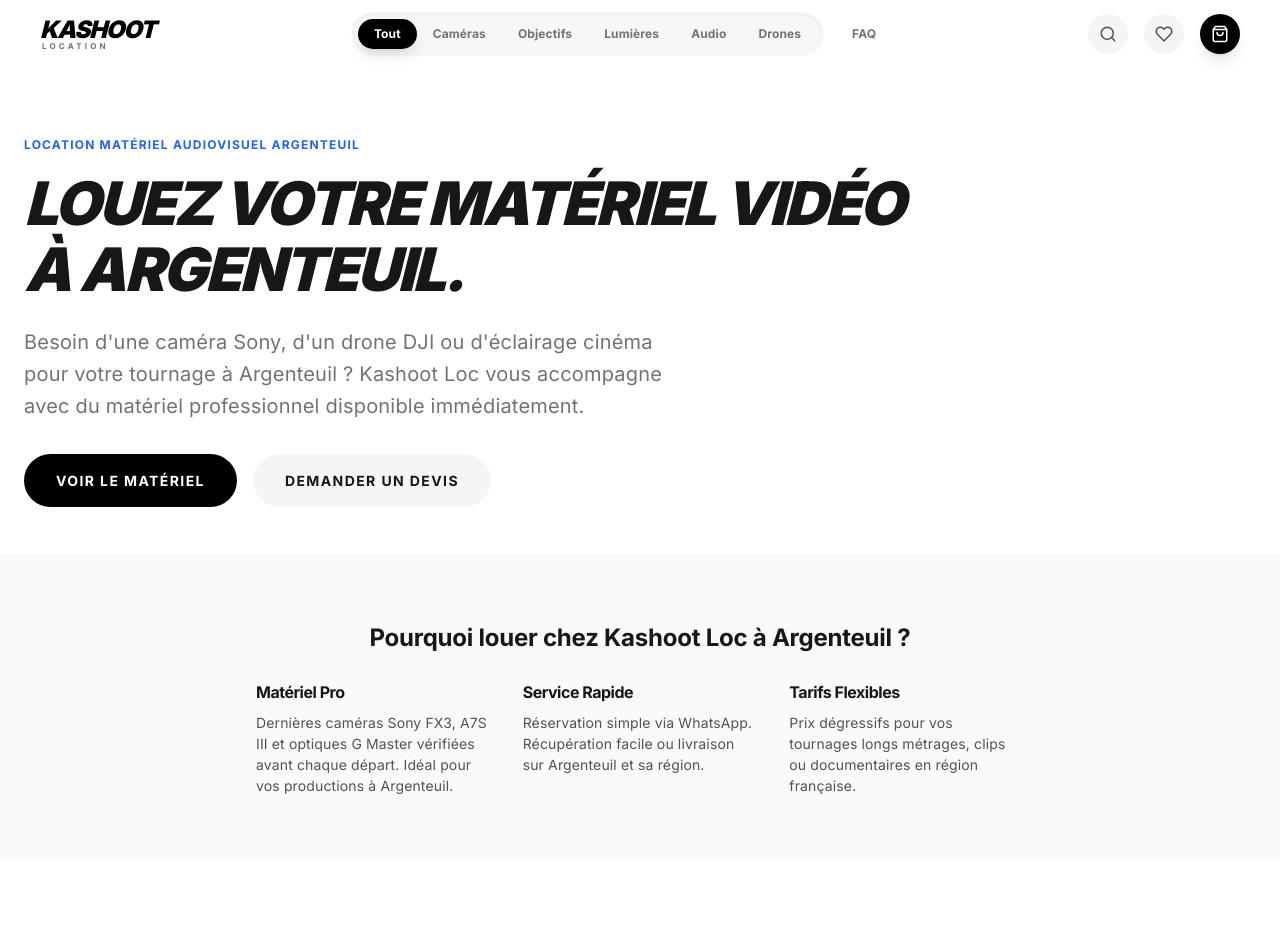
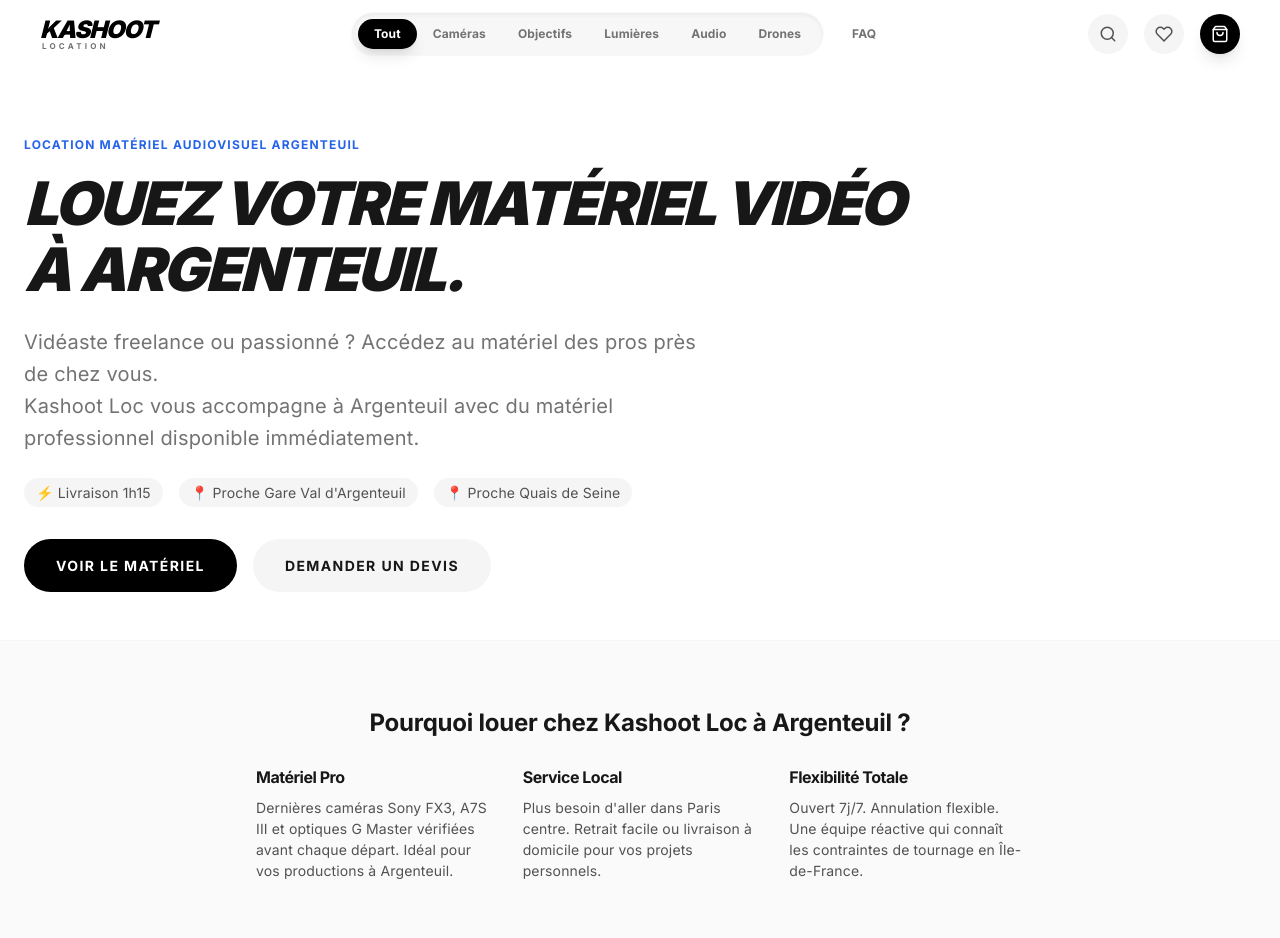
Before and after one commit to Ryn-95/Kashoot-Loc, a Next.js app: page /location/argenteuil in a window 1280 px wide. Shown: the top 938 px of the page. Built offline with nearby package versions, Linux system fonts and the light colour scheme; grey boxes are pictures that could not be loaded.

Commit message:
feat(seo): implement smart content generation for location pages to fix duplicate content issues and improve local authority

```diff
--- a/app/location/[city]/page.tsx
+++ b/app/location/[city]/page.tsx
@@ -2,6 +2,8 @@
 import { notFound } from 'next/navigation';
 import EquipmentGrid from '@/components/sections/EquipmentGrid';
 import { equipmentItems } from '@/data/equipment';
+import { getCityContent, contentTemplates } from '@/data/city-content';
+import Link from 'next/link';
 
 // Define the cities we want to target for SEO
 const cities = [
@@ -99,8 +101,11 @@
   const city = cities.find(c => c.slug === params.city);
   if (!city) return {};
 
+  const cityContent = getCityContent(city.slug);
+  const vibeText = contentTemplates[cityContent.vibe].intro;
+
   const title = `Location Matériel Vidéo ${city.name} - Caméras, Drones, Lumières | Kashoot Loc`;
-  const description = `Louez votre matériel audiovisuel à ${city.name} et en région. Caméras Sony, Drones DJI, Lumières Cinéma. Devis immédiat sur WhatsApp. Livraison possible.`;
+  const description = `Louez votre matériel audiovisuel à ${city.name} (${city.zip}). ${vibeText} Livraison en ${cityContent.deliveryTime} sur ${city.name} et environs.`;
 
   return {
     title,
@@ -112,7 +117,8 @@
       `matériel cinéma ${city.name}`,
       "Sony FX3",
       "Sony A7S III",
-      "Kashoot Loc"
+      "Kashoot Loc",
+      ...(cityContent.landmarks || [])
     ],
     openGraph: {
       title,
@@ -128,6 +134,9 @@
 export default function LocationPage({ params }: Props) {
   const city = cities.find(c => c.slug === params.city);
   if (!city) notFound();
+
+  const cityContent = getCityContent(city.slug);
+  const template = contentTemplates[cityContent.vibe];
 
   // LocalBusiness Schema for this specific location/service area
   const jsonLd = {
@@ -154,7 +163,21 @@
       addressCountry: 'FR'
     },
     priceRange: '€€',
-    image: 'https://www.kashootloc.fr/images/logo.png'
+    image: 'https://www.kashootloc.fr/images/logo.png',
+    openingHoursSpecification: {
+      '@type': 'OpeningHoursSpecification',
+      dayOfWeek: [
+        "Monday",
+        "Tuesday",
+        "Wednesday",
+        "Thursday",
+        "Friday",
+        "Saturday",
+        "Sunday"
+      ],
+      opens: "09:00",
+      closes: "23:00"
+    }
   };
 
   return (
@@ -174,9 +197,21 @@
             LOUEZ VOTRE MATÉRIEL VIDÉO À {city.name.toUpperCase()}.
           </h1>
           <p className="text-lg md:text-xl text-neutral-500 max-w-2xl leading-relaxed">
-            Besoin d'une caméra Sony, d'un drone DJI ou d'éclairage cinéma pour votre tournage à {city.name} ?
-            Kashoot Loc vous accompagne avec du matériel professionnel disponible immédiatement.
+            {template.intro} <br />
+            Kashoot Loc vous accompagne à {city.name} avec du matériel professionnel disponible immédiatement.
           </p>
+
+          <div className="flex flex-wrap gap-4 mt-6 text-sm text-neutral-600">
+            <span className="flex items-center gap-2 bg-neutral-100 px-3 py-1 rounded-full">
+              ⚡️ Livraison {cityContent.deliveryTime}
+            </span>
+            {cityContent.landmarks.map((landmark, i) => (
+               <span key={i} className="flex items-center gap-2 bg-neutral-100 px-3 py-1 rounded-full">
+                 📍 Proche {landmark}
+               </span>
+            ))}
+          </div>
+
           <div className="mt-8 flex gap-4">
              <a href="#catalogue" className="bg-black text-white px-8 py-4 rounded-full font-bold text-sm uppercase tracking-widest hover:bg-neutral-800 transition-all">
                Voir le matériel
@@ -198,22 +233,51 @@
                 <p className="text-sm text-neutral-600">Dernières caméras Sony FX3, A7S III et optiques G Master vérifiées avant chaque départ. Idéal pour vos productions à {city.name}.</p>
               </div>
               <div>
-                <h3 className="font-bold mb-2">Service Rapide</h3>
-                <p className="text-sm text-neutral-600">Réservation simple via WhatsApp. Récupération facile ou livraison sur {city.name} et sa région.</p>
+                <h3 className="font-bold mb-2">Service Local</h3>
+                <p className="text-sm text-neutral-600">{template.why}</p>
               </div>
               <div>
-                <h3 className="font-bold mb-2">Tarifs Flexibles</h3>
-                <p className="text-sm text-neutral-600">Prix dégressifs pour vos tournages longs métrages, clips ou documentaires en région {city.name === 'Paris' ? 'Île-de-France' : 'française'}.</p>
+                <h3 className="font-bold mb-2">Flexibilité Totale</h3>
+                <p className="text-sm text-neutral-600">Ouvert 7j/7. Annulation flexible. Une équipe réactive qui connaît les contraintes de tournage en Île-de-France.</p>
               </div>
            </div>
         </div>
       </section>
 
-      {/* Catalog */}
+      {/* Catalogue Grid */}
       <div id="catalogue">
-        <EquipmentGrid />
+        <EquipmentGrid items={equipmentItems} />
       </div>
 
+      {/* Maillage Interne - Villes Voisines */}
+      <section className="py-12 px-6 border-t border-neutral-100">
+        <div className="max-w-7xl mx-auto">
+          <h3 className="text-sm font-bold uppercase tracking-wider text-neutral-400 mb-6">
+            Location matériel vidéo à proximité de {city.name}
+          </h3>
+          <div className="flex flex-wrap gap-4">
+            {cityContent.nearbyCities.map((nearbySlug) => {
+              const nearbyCity = cities.find(c => c.slug === nearbySlug);
+              if (!nearbyCity) return null;
+              return (
+                <Link
+                  key={nearbySlug}
+                  href={`/location/${nearbySlug}`}
+                  className="text-sm text-blue-600 hover:underline bg-blue-50 px-4 py-2 rounded-lg"
+                >
+                  Location {nearbyCity.name}
+                </Link>
+              );
+            })}
+             <Link
+                  href="/location/paris"
+                  className="text-sm text-neutral-500 hover:text-neutral-900 px-4 py-2"
+                >
+                  Voir toutes les villes
+            </Link>
+          </div>
+        </div>
+      </section>
     </main>
   );
 }
--- /dev/null
+++ b/data/city-content.ts
@@ -0,0 +1,145 @@
+
+export type CityContent = {
+  vibe: 'business' | 'creative' | 'residential' | 'student' | 'premium';
+  deliveryTime: string;
+  landmarks: string[];
+  nearbyCities: string[]; // Slugs
+};
+
+// Logique de contenu par défaut si la ville n'est pas spécifiée
+export const defaultCityContent: CityContent = {
+  vibe: 'residential',
+  deliveryTime: '2h',
+  landmarks: ['Centre-ville', 'Zone d\'activités'],
+  nearbyCities: ['paris', 'saint-denis']
+};
+
+export const citySpecifics: Record<string, CityContent> = {
+  // --- 75 PARIS ---
+  'paris': {
+    vibe: 'premium',
+    deliveryTime: '1h',
+    landmarks: ['Tour Eiffel', 'Champs-Élysées', 'Le Marais', 'Bastille'],
+    nearbyCities: ['boulogne-billancourt', 'saint-denis', 'neuilly-sur-seine', 'montreuil', 'levallois-perret']
+  },
+
+  // --- 93 SEINE-SAINT-DENIS ---
+  'saint-denis': {
+    vibe: 'creative',
+    deliveryTime: '45min', // Proche entrepôt
+    landmarks: ['Cité du Cinéma', 'Stade de France', 'Studios de Paris'],
+    nearbyCities: ['aubervilliers', 'saint-ouen', 'epinay-sur-seine', 'paris']
+  },
+  'aubervilliers': {
+    vibe: 'creative',
+    deliveryTime: '45min',
+    landmarks: ['Les Docks', 'Studios 93', 'Canal Saint-Denis'],
+    nearbyCities: ['saint-denis', 'pantin', 'paris']
+  },
+  'montreuil': {
+    vibe: 'creative',
+    deliveryTime: '1h',
+    landmarks: ['Studios Albatros', 'Mairie de Montreuil', 'Croix de Chavaux'],
+    nearbyCities: ['bagnolet', 'vincennes', 'paris']
+  },
+  'aulnay-sous-bois': {
+    vibe: 'residential',
+    deliveryTime: '30min', // Base logistique fictive proche
+    landmarks: ['O\'Parinor', 'Gare RER B', 'Zone Industrielle'],
+    nearbyCities: ['le-blanc-mesnil', 'sevran', 'roissy-en-france']
+  },
+  'roissy-en-france': {
+    vibe: 'business',
+    deliveryTime: '30min',
+    landmarks: ['Aéroport CDG', 'Zone Hôtelière', 'Parc des Expositions'],
+    nearbyCities: ['goussainville', 'tremblay-en-france', 'aulnay-sous-bois']
+  },
+  'saint-ouen': {
+    vibe: 'business',
+    deliveryTime: '1h',
+    landmarks: ['Puces de Saint-Ouen', 'Siège Région Île-de-France', 'Docks'],
+    nearbyCities: ['saint-denis', 'clichy', 'paris']
+  },
+
+  // --- 92 HAUTS-DE-SEINE ---
+  'boulogne-billancourt': {
+    vibe: 'premium',
+    deliveryTime: '1h30',
+    landmarks: ['TF1', 'Canal+', 'La Seine Musicale'],
+    nearbyCities: ['issy-les-moulineaux', 'saint-cloud', 'paris', 'neuilly-sur-seine']
+  },
+  'neuilly-sur-seine': {
+    vibe: 'premium',
+    deliveryTime: '1h15',
+    landmarks: ['La Défense', 'Jardin d\'Acclimatation', 'Fondation Louis Vuitton'],
+    nearbyCities: ['levallois-perret', 'courbevoie', 'paris']
+  },
+  'courbevoie': {
+    vibe: 'business',
+    deliveryTime: '1h15',
+    landmarks: ['La Défense', 'Esplanade', 'Grande Arche'],
+    nearbyCities: ['nanterre', 'neuilly-sur-seine', 'puteaux']
+  },
+  'issy-les-moulineaux': {
+    vibe: 'business',
+    deliveryTime: '1h30',
+    landmarks: ['Sièges TV', 'Île Saint-Germain'],
+    nearbyCities: ['boulogne-billancourt', 'vanves', 'paris']
+  },
+
+  // --- 94 VAL-DE-MARNE ---
+  'creteil': {
+    vibe: 'residential',
+    deliveryTime: '1h30',
+    landmarks: ['Lac de Créteil', 'Préfecture', 'Créteil Soleil'],
+    nearbyCities: ['maisons-alfort', 'saint-maur-des-fosses', 'bonneuil']
+  },
+  'vincennes': {
+    vibe: 'premium',
+    deliveryTime: '1h15',
+    landmarks: ['Château de Vincennes', 'Bois de Vincennes', 'Bérault'],
+    nearbyCities: ['montreuil', 'fontenay-sous-bois', 'paris', 'saint-mande']
+  },
+
+  // --- 95 VAL D'OISE ---
+  'cergy': {
+    vibe: 'student',
+    deliveryTime: '2h',
+    landmarks: ['Port Cergy', 'ESSEC', '3 Fontaines'],
+    nearbyCities: ['pontoise', 'neuville', 'conflans']
+  },
+  'argenteuil': {
+    vibe: 'residential',
+    deliveryTime: '1h15',
+    landmarks: ['Gare Val d\'Argenteuil', 'Quais de Seine'],
+    nearbyCities: ['sartrouville', 'colombes', 'bezons']
+  }
+};
+
+export const getCityContent = (slug: string): CityContent => {
+  return citySpecifics[slug] || defaultCityContent;
+};
+
+// Templates de textes basés sur le "Vibe"
+export const contentTemplates = {
+  business: {
+    intro: "Pour vos productions corporate, interviews ou reportages institutionnels, la fiabilité est clé.",
+    why: "Livraison express directement dans vos bureaux ou sur votre lieu de tournage. Facturation simplifiée pour les entreprises."
+  },
+  creative: {
+    intro: "Clips, courts-métrages, documentaires : libérez votre créativité sans contrainte technique.",
+    why: "Accès privilégié aux dernières optiques cinéma et caméras grand capteur. Tarifs adaptés aux jeunes créateurs."
+  },
+  premium: {
+    intro: "L'excellence pour vos productions haut de gamme. Matériel cinéma dernière génération.",
+    why: "Service conciergerie : livraison sur plateau, assistance technique et matériel de backup disponible."
+  },
+  student: {
+    intro: "Projets de fin d'année, premiers courts-métrages ? Louez du matériel pro à prix accessible.",
+    why: "Offres spéciales étudiants et packs démarrage pour vos premiers tournages."
+  },
+  residential: {
+    intro: "Vidéaste freelance ou passionné ? Accédez au matériel des pros près de chez vous.",
+    why: "Plus besoin d'aller dans Paris centre. Retrait facile ou livraison à domicile pour vos projets personnels."
+  }
+};
```
